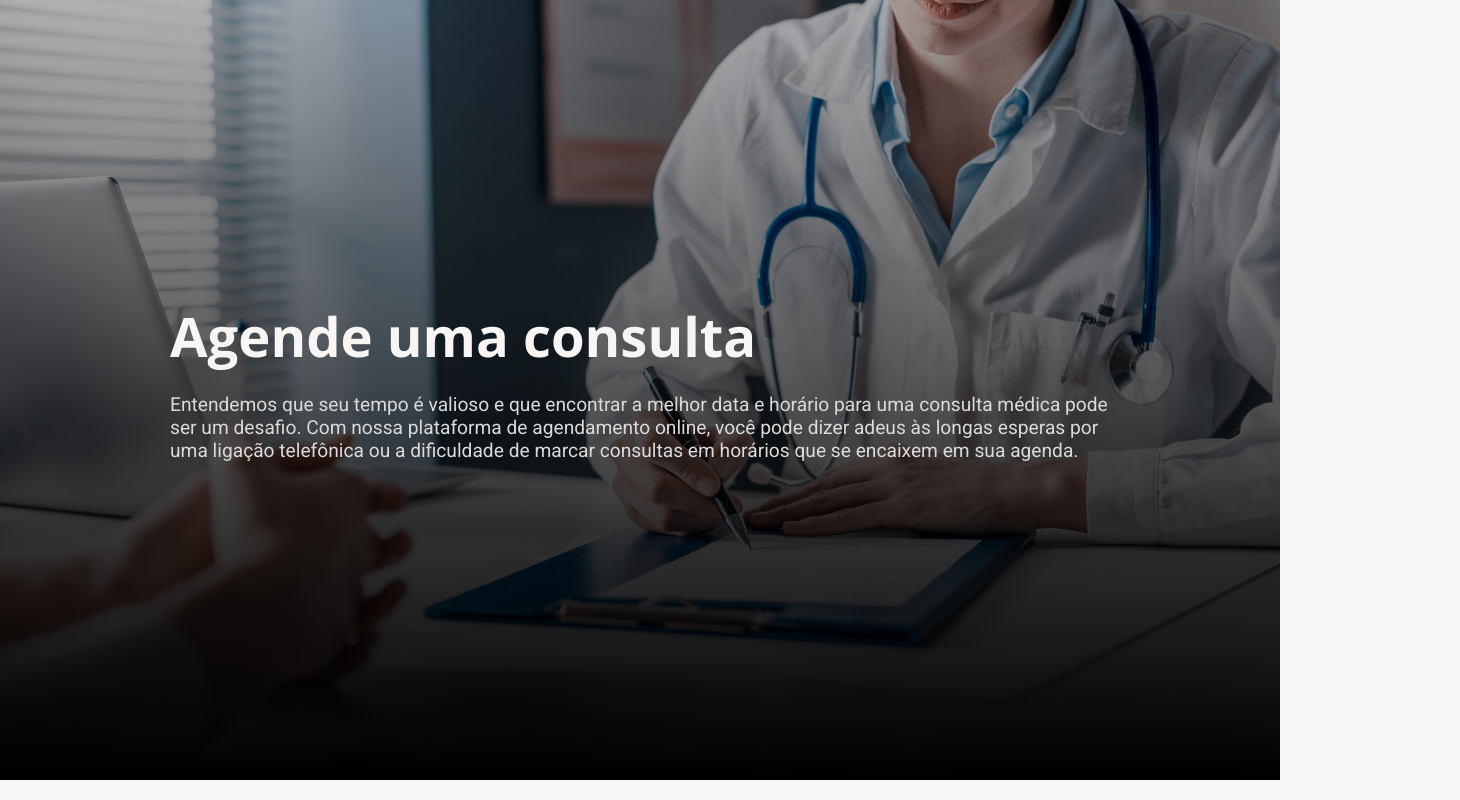
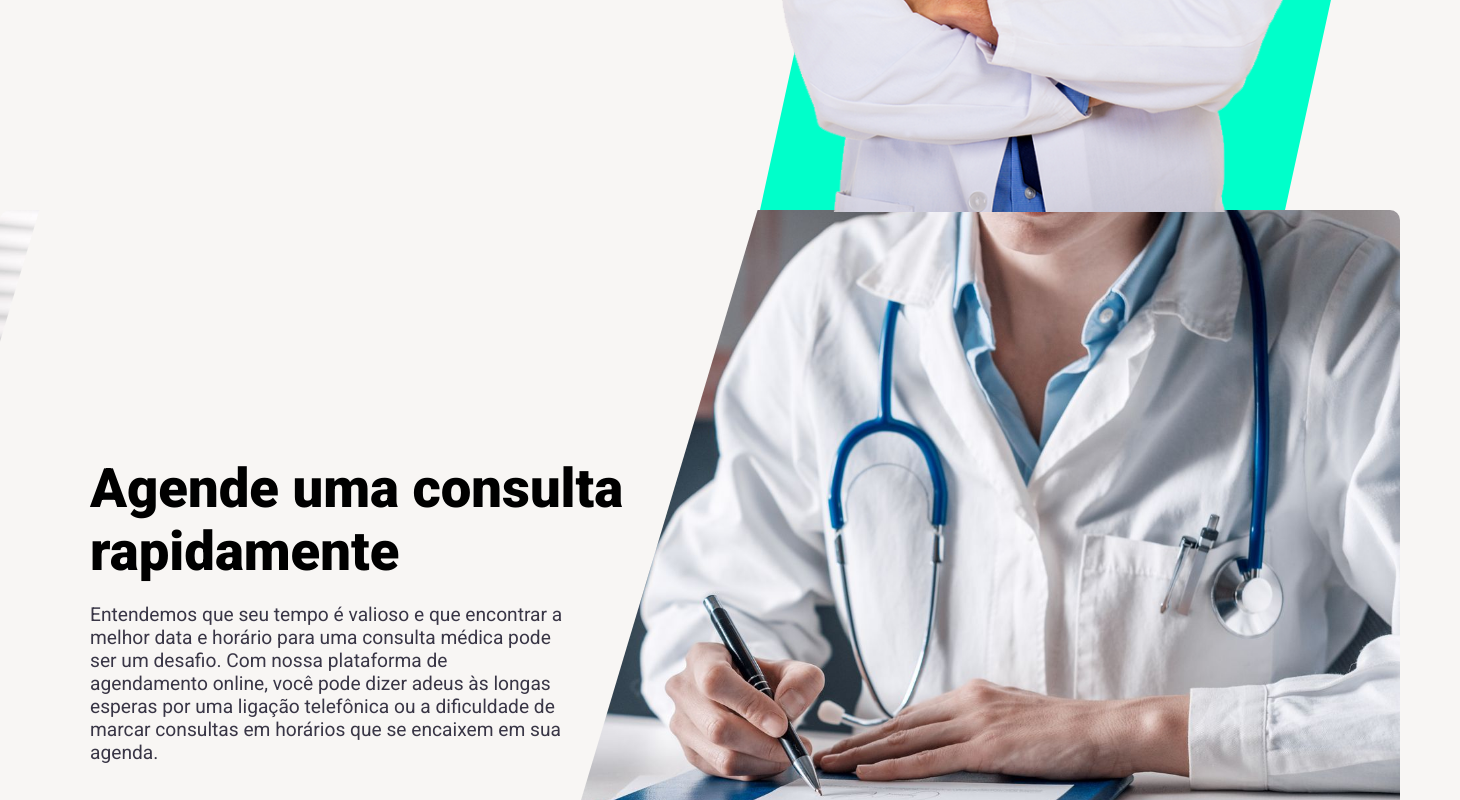
Before and after one commit to DaviProgramming/sympto-web, a React (Vite) app: page / in a window 1280 px wide. Shown: the part 1000-1800 px from the top of the page, 1460 px wide, since content can reach past the window. Built offline with nearby package versions, Linux system fonts and the light colour scheme.

Commit message:
nova modelagem da home e novo design

```diff
--- a/src/components/Navbar.jsx
+++ b/src/components/Navbar.jsx
@@ -11,8 +11,9 @@ const Navbar = (props) => {
       </div>
       <div className="search-input">
         <div className="input-control">
-          <FontAwesomeIcon icon={faSearch} />
-          <input type="text" placeholder='Procure por uma doença ou por um medico' />
+        <FontAwesomeIcon icon={faSearch} />
+          <input type="text" placeholder='' />
+
         </div>
       </div>
       <div className="hamburguer">
--- a/src/css/main.scss
+++ b/src/css/main.scss
@@ -35,9 +35,9 @@ nav {
 
     background: $white-color;
 
-    .input-control{
+    .input-control {
         width: 100%;
-        background: $grey-color;
+        background:$secondary-color-2;
         padding: 10px;
         display: flex;
         justify-content: center;
@@ -46,17 +46,17 @@ nav {
         border-radius: 20px;
         color: $white-color;
 
-        svg{
+        svg {
             cursor: pointer;
         }
 
-        input{
+        input {
             background: transparent;
             border: none;
             outline: none;
             color: $white-color;
 
-            &::placeholder{
+            &::placeholder {
                 font-weight: 400;
                 color: $white-color;
                 font-family: $font-family-1;
@@ -64,7 +64,7 @@ nav {
         }
     }
 
-    .hamburguer{
+    .hamburguer {
         cursor: pointer;
     }
 }
@@ -72,6 +72,20 @@ nav {
 section {
     position: relative;
     width: 100vw;
+
+    .btn-appointment {
+        background: $secondary-color-2;
+        color: $white-color;
+        border: none;
+        outline: none;
+        width: 180px;
+        height: 40px;
+        border-radius: 20px;
+        font-size: 0.8rem;
+        font-family: $font-family-1;
+        font-weight: 400;
+        cursor: pointer;
+    }
 }
 
 section.home {
@@ -95,7 +109,6 @@ section.home {
         h1 {
             top: 0%;
             left: 150px;
-
             position: absolute;
             font-size: 6rem;
             font-weight: 800;
@@ -132,13 +145,27 @@ section.home {
         }
     }
 
-    .find-doctor {
-        margin: 50px 0;
+    .content {
+        position: relative;
+
         width: 100vw;
+        height: 100vh;
         display: flex;
         flex-direction: row;
-        justify-content: center;
+       padding:  0px 60px;
         align-items: center;
+
+        &::before{
+            content: "";
+            position: absolute;
+            top: 0;
+            right: -60px;
+            width: 50%;
+            height: 100%;
+            background: $primary-color;
+            z-index: -1 ;
+            clip-path: polygon(25% 0%, 100% 0, 75% 100%, 0% 100%);
+        }
 
         .text {
             padding: 30px;
@@ -156,81 +183,68 @@ section.home {
                 font-weight: 400;
                 font-size: 1.2rem;
                 color: $grey-color;
+                display: flex;
+                flex-direction: column;
+                gap: 30px;
             }
         }
 
         .image {
-            height: 450px !important;
+            height: 100% !important;
+
 
             img {
                 position: relative;
                 margin-top: 10px;
-                height: 100%;
+                height: 99%;
                 border-radius: 10px;
-                background: $primary-color;
+                object-fit: cover;
+
                 z-index: 3;
             }
         }
-    }
 
-    .make-a-appointment{
-        margin: 70px 0;
-        width: 100vw;
-        min-height: 100vh;
-        position: relative;
-        display: flex;
-        flex-direction: row;
-        justify-content: center;
-        align-items: center;
+        &.make-appoinment{
 
-        .background{
-            top: 0;
-            left: 0;
-            position: absolute;
-            height: 100%;
-            width: 100%;
 
+            .text{
+                z-index: 3;
+            }
+
+            .body-text{
+                width: 75%;
+            }
+
+
+
+            &::before{
+                content: "";
+                background: $white-color;
+                left: -200px;
+                width: 68.4%;
+                z-index: 2;
+
+
+            }
+
+
+
+            .image{
+                width: 100%;
+                position: absolute;
+                top: -10px;
+                right: 0;
+                z-index: -1;
+
+            }
             img{
                 width: 100%;
                 height: 100%;
-                object-fit: cover;
-            }
-        }
-
-        .text {
-            padding: 170px;
-            width: 100%;
-            display: flex;
-            flex-direction: column;
-            gap: 20px;
-            z-index: 2;
-
-
-            .head-text {
-                font-size: 3.4rem;
-                font-weight: 700;
-                color: $white-color;
-                font-family: $font-family-2;
 
             }
 
-            .body-text {
-                font-weight: 400;
-                font-size: 1.2rem;
-                color: rgb(218, 218, 218);
-            }
         }
+    }
 
-        &::before{
-            content: "";
-            position: absolute;
-            top: 0;
-            left: 0;
-            width: 100%;
-            height: 100%;
-            background: linear-gradient(to bottom, transparent -40%, black 100%);
-            z-index: 2;
-        }
 
-    }
 }
--- a/src/router/Home.jsx
+++ b/src/router/Home.jsx
@@ -18,7 +18,7 @@ const Home = (props) => {
 
         </div>
 
-        <div className="find-doctor">
+        <div className="content find-doctor">
 
           <div className="text">
             <span className="head-text">Encontre um médico agora mesmo</span>
@@ -30,22 +30,25 @@ const Home = (props) => {
 
         </div>
 
-        <div className="make-a-appointment">
 
-          <div className="background">
+
+        <div className="content make-appoinment">
+
+          <div className="text">
+            <span className="head-text">Agende uma consulta rapidamente </span>
+            <div className="body-text">
+              Entendemos que seu tempo é valioso e que encontrar a melhor data e horário para uma consulta médica pode ser um desafio. Com nossa plataforma de agendamento online, você pode dizer adeus às longas esperas por uma ligação telefônica ou a dificuldade de marcar consultas em horários que se encaixem em sua agenda.</div>
+          </div>
+          <div className="image">
             <img src={consulta} alt="" />
           </div>
 
+        </div>
 
 
-          <div className="text">
-            <div className="head-text">Agende uma consulta</div>
-            <div className="body-text">Entendemos que seu tempo é valioso e que encontrar a melhor data e horário para uma consulta médica pode ser um desafio. Com nossa plataforma de agendamento online, você pode dizer adeus às longas esperas por uma ligação telefônica ou a dificuldade de marcar consultas em horários que se encaixem em sua agenda.</div>
-          </div>
-
+        <div className="content services">
 
         </div>
-
 
 
       </section>
```
